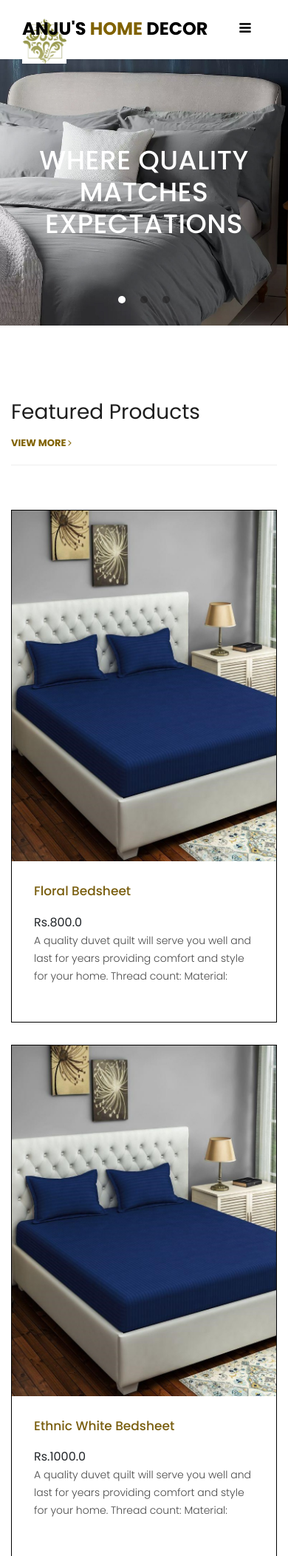
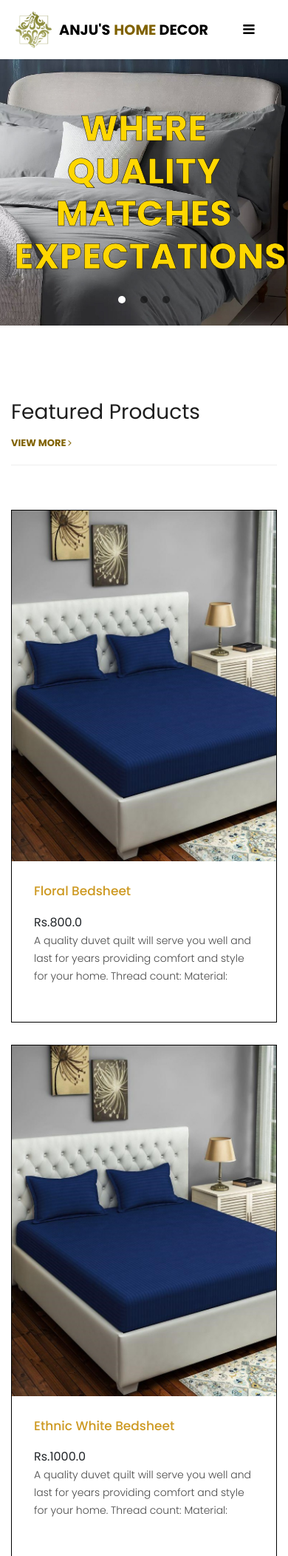
Before and after one commit to First-project-01/Django-ecommerce, a Django app: page / in a window 390 px wide. Shown: the top 2103 px of the page at 74% size. Run offline with Django 3.2, Linux system fonts and the light colour scheme; data comes from the database, SQL or seed files in the repository; both versions use the stored data as it was after the commit; some libraries are stand-ins or nearby versions.

Commit message:
latest changes

```diff
--- a/store/static/css/style.css
+++ b/store/static/css/style.css
@@ -14,6 +14,7 @@ p {
 }
 a {
 	text-decoration: none!important;
+  color: #cd9921;
 }
 ul {
 	padding: 0;
@@ -209,7 +210,7 @@ header .navbar {
 	box-shadow: 0px 1px 10px rgba(0,0,0,0.1);
 }
 .background-header .navbar-brand h2 {
-	color: #121212;
+	color: #cd9921;
 }
 .background-header .navbar-nav a.nav-link {
 	color: #1e1e1e;
@@ -219,7 +220,7 @@ header .navbar {
 .background-header .navbar-nav .nav-link.active,
 .background-header .navbar-nav .nav-link.show,
 .background-header .navbar-nav .show>.nav-link {
-	color: #000;
+	color: black;
 }
 .navbar .navbar-brand {
 	float: 	left;
@@ -265,7 +266,7 @@ header .navbar {
 .navbar .navbar-nav .show>.nav-link {
 	color: #000;
 	padding-bottom: 25px;
-	border-bottom: 3px solid #000;
+	border-bottom: 3px solid #cd9921;
 }
 .navbar .navbar-toggler-icon {
 	background-image: none;
@@ -368,7 +369,7 @@ header .navbar {
     height: 10px;
     border-radius: 50%;
     margin: 0 10px;
-    background-color: #1a1818;
+    background-color: black;
     opacity: 0.5;
 }
 .owl-banner .owl-dots .owl-dot:focus {
@@ -413,7 +414,7 @@ header .navbar {
 
 .product-item .down-content h4 {
 	font-size: 17px;
-	color: #795e0e;
+	color: #cd9921;
 	margin-bottom: 20px;
 }
 
@@ -824,7 +825,10 @@ footer .inner-content p a {
 }
 
 .owl-clients button.owl-dot.active {
-	background: #000!important;
+	background: #cd9921 !important;
+  width: 15px !important;
+  height: 15px !important;
+  outline: none;
 }
 
 /* Clients */
--- a/store/templates/base.html
+++ b/store/templates/base.html
@@ -34,13 +34,15 @@
     <!-- ***** Preloader End ***** -->
     <!-- Header -->
     <header class="">
-      <nav class="navbar navbar-expand-lg">
-        <div class="container">
-            <ul><a class="navbar-brand" href="{% url 'store:home-page' %}">
-                <li><img src="{% static 'images/small_logo.jpeg' %}" width="60" alt=""></li></a>
-            </ul>
+      <nav class="navbar navbar-expand-lg" style="padding-top:10px;">
+        <div class="container-fluid">
+            <!-- <a class="navbar-brand brand-logo" href="{% url 'store:home-page' %}">
+              <img src="{% static 'images/small_logo.jpeg' %}" width="60" alt=""></a> -->
+
+              <a href="{% url 'store:home-page' %}"><img src="{% static 'images/small_logo.jpeg' %}" width="60" alt="" class="brand-logo"></a>
+
           <a class="navbar-brand" href="{% url 'store:home-page' %}">
-              <h2> <em>Anju's</em> Home <em>Decor</em></h2></a>
+              <h2 class="website-header"> <em class="web-h1">Anju's</em> <span class="web-h1">Home </span><em class="web-h1">Decor</em></h2></a>
           <button class="navbar-toggler" type="button" data-toggle="collapse" data-target="#navbarResponsive" aria-controls="navbarResponsive" aria-expanded="false" aria-label="Toggle navigation">
             <span class="navbar-toggler-icon"></span>
           </button>
@@ -79,7 +81,7 @@
             <div class="inner-content">
               <div class="row">
                 <div class="col-md-8">
-                  <h4>Anju's Home Decor </h4>
+                  <h4 style="color:#cd9921">Anju's Home Decor </h4>
                   <p>We value customers' feedback the most. Kindly reach out to us for any assistance.</p>
                 </div>
                 <div class="col-lg-4 col-md-6 text-right">
@@ -93,6 +95,45 @@
     </div></footer>
     <br>
     <br>
+    <style>
+    .website-header{
+      padding-top:10px;
+    }
+    .brand-logo{
+      padding-right: 10px;
+    }
+      @media only screen and (max-width:993px){
+        .website-header{
+           padding-left: 50px;
+           padding-top:0;
+        }
+        .brand-logo{
+          margin-top: 5px;
+          margin-left:20px;
+        }
+      }
+      @media only screen and (max-width:437px){
+        /* .navbar .navbar-brand h2{
+          font-size: 15px;
+        } */
+        .web-h1{
+          font-size: 1.2rem;
+        }
+        .navbar-toggler-icon{
+          padding-top: 2px;
+          padding-left: 10px;
+        }
+      }
+</style>
+
+
+      <script>
+      if(screen.width<993){
+        document.getElementById("website-header").innerHTML="AHD";
+      }
+
+      </script>
+
     <script src="{% static 'vendor/jquery/jquery.min.js' %}"></script>
     <script src="{% static 'vendor/bootstrap/js/bootstrap.bundle.min.js' %}"></script>
     <!-- Additional Scripts -->
--- a/store/templates/index.html
+++ b/store/templates/index.html
@@ -7,17 +7,17 @@
       <div class="owl-banner owl-carousel">
         <div class="banner-item-01">
           <div class="text-content">
-            <h2>Where Quality Matches Expectations</h2>
+            <h2 style="color:gold;font-size:3rem;font-weight:bold;-webkit-text-stroke:0.5px black;">Where Quality Matches Expectations</h2>
           </div>
         </div>
         <div class="banner-item-02">
           <div class="text-content">
-            <h2>Beauty comes with variety</h2>
+            <h2 style="color:gold;font-size:3rem;font-weight:bold;-webkit-text-stroke:0.5px black;">Beauty comes with variety</h2>
           </div>
         </div>
         <div class="banner-item-03">
           <div class="text-content">
-            <h2>Get what you want today!</h2>
+            <h2 style="color:gold;font-size:3rem;font-weight:bold;-webkit-text-stroke:0.5px black;">Get what you want today!</h2>
           </div>
         </div>
       </div>
@@ -94,7 +94,7 @@
               <a href="#" class="services-item-image"><img src="static/images/blog-1-370x270.jpg" class="img-fluid" alt=""></a>
 
               <div class="down-content">
-                <h4><a href="#">Lorem ipsum dolor sit amet, consectetur adipisicing elit hic</a></h4>
+                <h4><a href="#" style="color:#cd9921">Lorem ipsum dolor sit amet, consectetur adipisicing elit hic</a></h4>
 
                 <p style="margin: 0;"> John Doe &nbsp;&nbsp;|&nbsp;&nbsp; 12/06/2020 10:30 &nbsp;&nbsp;|&nbsp;&nbsp; 114</p>
               </div>
@@ -105,7 +105,7 @@
               <a href="#" class="services-item-image"><img src="{% static 'images/blog-2-370x270.jpg' %}" class="img-fluid" alt=""></a>
 
               <div class="down-content">
-                <h4><a href="#">Lorem ipsum dolor sit amet consectetur adipisicing elit</a></h4>
+                <h4><a href="#" style="color:#cd9921">Lorem ipsum dolor sit amet consectetur adipisicing elit</a></h4>
 
                 <p style="margin: 0;"> John Doe &nbsp;&nbsp;|&nbsp;&nbsp; 12/06/2020 10:30 &nbsp;&nbsp;|&nbsp;&nbsp; 114</p>
               </div>
@@ -116,7 +116,7 @@
               <a href="#" class="services-item-image"><img src="static/images/blog-3-370x270.jpg" class="img-fluid" alt=""></a>
 
               <div class="down-content">
-                <h4><a href="#">Aperiam modi voluptatum fuga officiis cumque</a></h4>
+                <h4><a href="#" style="color:#cd9921">Aperiam modi voluptatum fuga officiis cumque</a></h4>
 
                 <p style="margin: 0;"> John Doe &nbsp;&nbsp;|&nbsp;&nbsp; 12/06/2020 10:30 &nbsp;&nbsp;|&nbsp;&nbsp; 114</p>
               </div>
@@ -143,7 +143,7 @@
                   <i class="fa fa-user"></i>
                 </div>
                 <div class="down-content">
-                  <h4>John Doe</h4>
+                  <h4 style="color:#cd9921">John Doe</h4>
                   <p class="n-m"><em>"Lorem ipsum dolor sit amet, consectetur an adipisicing elit. Itaque, corporis nulla at quia quaerat."</em></p>
                 </div>
               </div>
@@ -153,7 +153,7 @@
                   <i class="fa fa-user"></i>
                 </div>
                 <div class="down-content">
-                  <h4>Jane Smith</h4>
+                  <h4 style="color:#cd9921">Jane Smith</h4>
                   <p class="n-m"><em>"Lorem ipsum dolor sit amet, consectetur an adipisicing elit. Itaque, corporis nulla at quia quaerat."</em></p>
                 </div>
               </div>
@@ -163,7 +163,7 @@
                   <i class="fa fa-user"></i>
                 </div>
                 <div class="down-content">
-                  <h4>Antony Davis</h4>
+                  <h4 style="color:#cd9921">Antony Davis</h4>
                   <p class="n-m"><em>"Lorem ipsum dolor sit amet, consectetur an adipisicing elit. Itaque, corporis nulla at quia quaerat."</em></p>
                 </div>
               </div>
--- a/store/templates/login.html
+++ b/store/templates/login.html
@@ -4,7 +4,7 @@
 <br>
 <div class="container">
     <div class="content-section">
-        <form method="POST">
+        <form method="POST" style="width:40%;">
             {% csrf_token %}
             <fieldset class="form-group">
                 <legend class="border-bottom mb-4">Log In</legend>
--- a/store/templates/register.html
+++ b/store/templates/register.html
@@ -12,7 +12,7 @@
                 {{ form|crispy }}
             </fieldset>
             <div class="form-group">
-                <button class="btn btn-outline-info" type="submit">Sign Up</button>
+                <button class="btn btn-warning" type="submit">Sign Up</button>
             </div>
         </form>
         <div class="border-top pt-3">
```
Also changed, not shown: store/templates/cart.html (+6 -6 lines), db.sqlite3, store/templates/about-us.html (line endings or trailing spaces).
